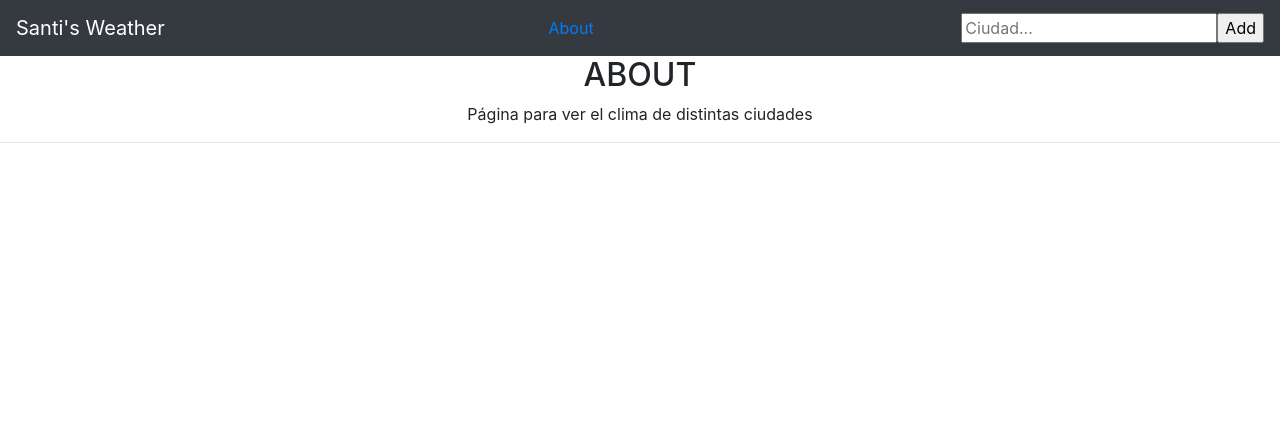
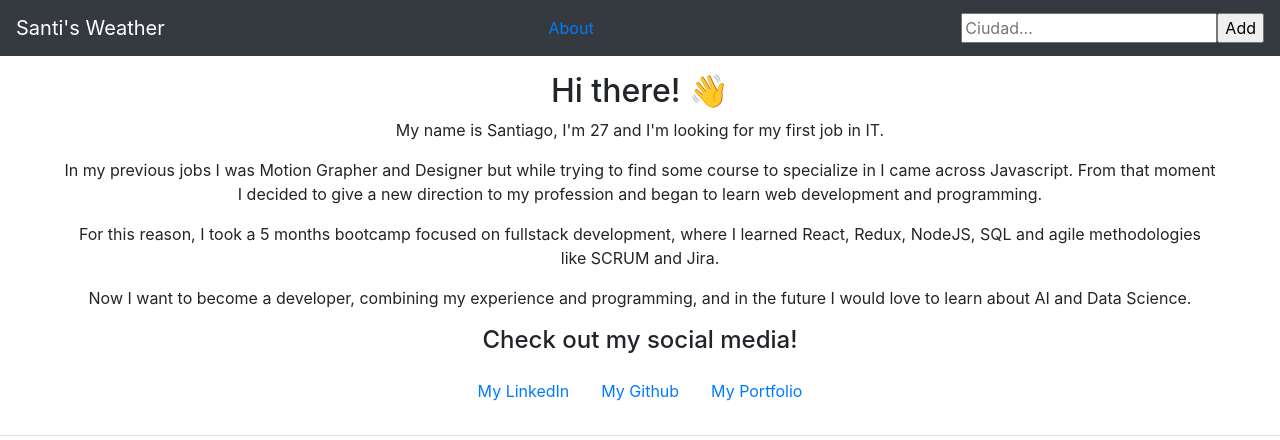
Before and after one commit to sajave/Weather-App, a React (Create React App) app: page /about in a window 1280 px wide. Shown: the top 440 px of the page. Built offline with nearby package versions, Linux system fonts and the light colour scheme; no server answers.

Commit message:
feat(client/About): added about me text and styles

```diff
--- a/src/components/About.jsx
+++ b/src/components/About.jsx
@@ -1,10 +1,61 @@
-import React from 'react';
+import React from "react";
+import styles from "./About.module.css";
 
-export default function About (){
-    return (
+export default function About() {
+  return (
+    <div className={styles.container}>
+      <h2>Hi there! 👋</h2>
+      <div className={styles.paragraph}>
+        <p>
+          My name is Santiago, I'm 27 and I'm looking for my first job in IT.
+        </p>
+        <p>
+          In my previous jobs I was Motion Grapher and Designer but while trying
+          to find some course to specialize in I came across Javascript. From
+          that moment I decided to give a new direction to my profession and
+          began to learn web development and programming.
+        </p>
+        <p>
+          For this reason, I took a 5 months bootcamp focused on fullstack
+          development, where I learned React, Redux, NodeJS, SQL and agile
+          methodologies like SCRUM and Jira.
+        </p>
+        <p>
+          Now I want to become a developer, combining my experience and
+          programming, and in the future I would love to learn about AI and Data
+          Science.
+        </p>
+
         <div>
-            <h2>ABOUT</h2>
-            <p>Página para ver el clima de distintas ciudades</p>
+          <h4>Check out my social media!</h4>
+          <div className={styles.containerSocialMedia}>
+            <a
+              href='https://www.linkedin.com/in/santiagoveiga46/'
+              target='_blank'
+              className={styles.socialMedia}
+              rel='noreferrer'
+            >
+              My LinkedIn
+            </a>
+            <a
+              target='_blank'
+              href='https://www.linkedin.com/in/santiagoveiga46/'
+              className={styles.socialMedia}
+              rel='noreferrer'
+            >
+              My Github
+            </a>
+            <a
+              target='_blank'
+              href='https://santiagoveiga.vercel.app/'
+              className={styles.socialMedia}
+              rel='noreferrer'
+            >
+              My Portfolio
+            </a>
+          </div>
         </div>
-    );
-};
+      </div>
+    </div>
+  );
+}
--- /dev/null
+++ b/src/components/About.module.css
@@ -0,0 +1,20 @@
+.container {
+  margin-top: 1rem;
+  margin-left: 4rem;
+  margin-right: 4rem;
+}
+
+.paragraph {
+  font-size: 1rem;
+}
+
+.containerSocialMedia {
+  display: flex;
+  flex-direction: row;
+  justify-content: center;
+  align-items: center;
+}
+
+.socialMedia {
+  margin: 1rem;
+}
```
Also changed, not shown: src/components/About.css (deleted).
